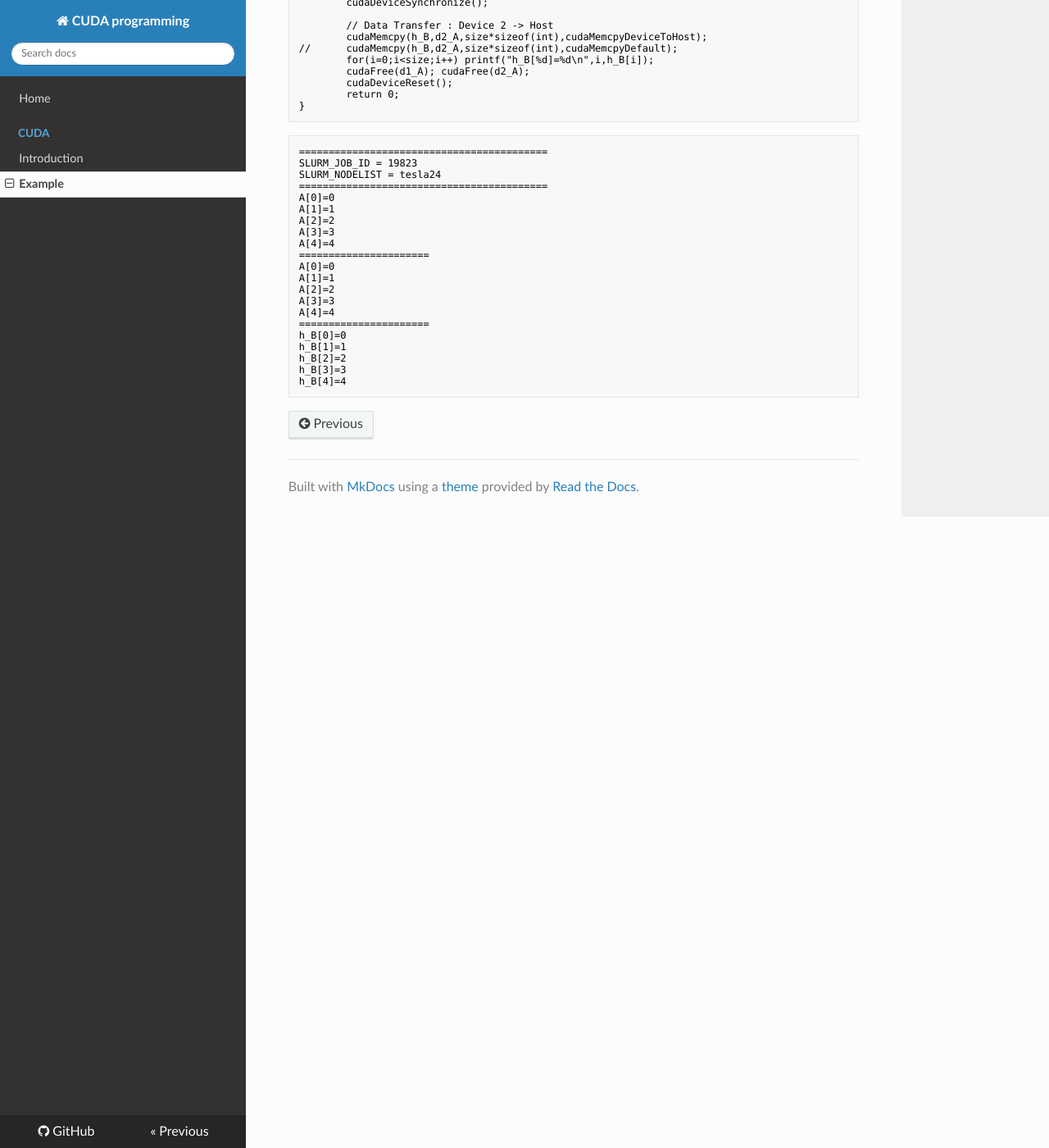
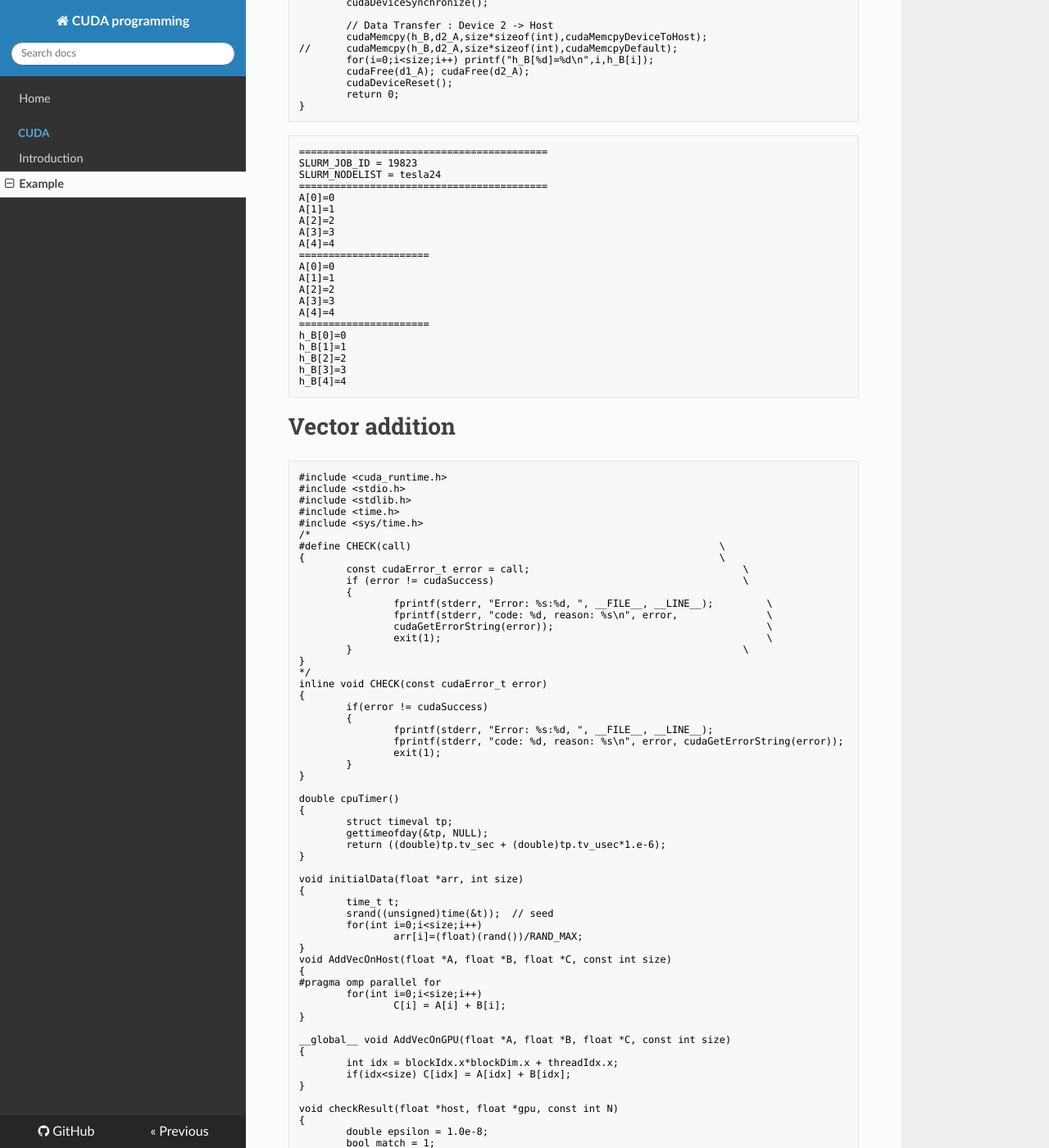
Before and after one commit to WonyoungCho/CUDA, an MkDocs documentation site: the page built from docs/CUDA_ex.md, in a window 1280 px wide and 1400 px high, scrolled down 3132 px. Shown: the whole window at 82% size. Built offline with MkDocs 1.6.1, drawn with Linux system fonts in a browser that asks for light colours; nearby versions of some CDN libraries; old or Windows-style settings are respelled for this version of MkDocs; some of the changed text lies outside the part shown.

Commit message:
Update CUDA_ex.md

````diff
--- a/docs/CUDA_ex.md
+++ b/docs/CUDA_ex.md
@@ -217,3 +217,159 @@ h_B[2]=2
 h_B[3]=3
 h_B[4]=4
 ```
+
+# Vector addition
+```cu
+#include <cuda_runtime.h>
+#include <stdio.h>
+#include <stdlib.h>
+#include <time.h>
+#include <sys/time.h>
+/*
+#define CHECK(call)                                                    \
+{                                                                      \
+        const cudaError_t error = call;                                    \
+        if (error != cudaSuccess)                                          \
+        {                                                                                                                      \
+                fprintf(stderr, "Error: %s:%d, ", __FILE__, __LINE__);         \
+                fprintf(stderr, "code: %d, reason: %s\n", error,               \
+                cudaGetErrorString(error));                                    \
+                exit(1);                                                       \
+        }                                                                  \
+}
+*/
+inline void CHECK(const cudaError_t error)
+{
+        if(error != cudaSuccess)
+        {
+                fprintf(stderr, "Error: %s:%d, ", __FILE__, __LINE__);
+                fprintf(stderr, "code: %d, reason: %s\n", error, cudaGetErrorString(error));
+                exit(1);
+        }
+}
+
+double cpuTimer()
+{
+        struct timeval tp;
+        gettimeofday(&tp, NULL);
+        return ((double)tp.tv_sec + (double)tp.tv_usec*1.e-6);
+}
+
+void initialData(float *arr, int size)
+{
+        time_t t;
+        srand((unsigned)time(&t));  // seed
+        for(int i=0;i<size;i++)
+                arr[i]=(float)(rand())/RAND_MAX;
+}
+void AddVecOnHost(float *A, float *B, float *C, const int size)
+{
+#pragma omp parallel for
+        for(int i=0;i<size;i++)
+                C[i] = A[i] + B[i];
+}
+
+__global__ void AddVecOnGPU(float *A, float *B, float *C, const int size)
+{
+        int idx = blockIdx.x*blockDim.x + threadIdx.x;
+        if(idx<size) C[idx] = A[idx] + B[idx];
+}
+
+void checkResult(float *host, float *gpu, const int N)
+{
+        double epsilon = 1.0e-8;
+        bool match = 1;
+        for(int i=0;i<N;i++)
+        {
+                if(abs(host[i] - gpu[i]) > epsilon)
+                {
+                        match = 0;
+                        printf("Vector do not match!\n");
+                        printf("host %5.2f, gpu %5.2f at current %d\n", host[i], gpu[i], i);
+                        break;
+                }
+        }
+        if(match) printf("Vectors match.\n");
+}
+int main(int argc, char **argv)
+{
+//      int nSize = 1<<23;   //16M
+        int nSize = 1<<24;   //16M
+        printf("Vector size : %d\n", nSize);
+/*********** on HOST *******************/
+        // malloc host memory
+        size_t nBytes = nSize*sizeof(float);
+
+        float *h_A, *h_B, *hostResult, *gpuResult;
+        h_A = (float*)malloc(nBytes);
+        h_B = (float*)malloc(nBytes);
+        hostResult = (float*)malloc(nBytes);
+        gpuResult = (float*)malloc(nBytes);
+
+        double iStart, iEnd;
+        double ElapsedTime;
+
+        initialData(h_A, nSize);
+        initialData(h_B, nSize);
+
+        memset(hostResult, 0, nBytes);
+        memset(gpuResult, 0, nBytes);
+
+        iStart=cpuTimer();
+        AddVecOnHost(h_A, h_B, hostResult, nSize);
+        iEnd = cpuTimer();
+        ElapsedTime = iEnd - iStart;
+        printf("Elapsed Time in AddVecOnHost : %f\n",ElapsedTime);
+/*****************************************/
+
+/********** ON GPU **********************/
+        // malloc device global memory
+        float *d_A, *d_B, *d_C;
+        CHECK(cudaMalloc((float**)&d_A, nBytes));
+        CHECK(cudaMalloc((float**)&d_B, nBytes));
+        CHECK(cudaMalloc((float**)&d_C, nBytes));
+
+        // Data transfer : Host --> Device
+        CHECK(cudaMemcpy(d_A, h_A, nBytes, cudaMemcpyHostToDevice));
+        CHECK(cudaMemcpy(d_B, h_B, nBytes, cudaMemcpyHostToDevice));
+
+        // dimension of thread block and grid
+        dim3 block(256);
+        dim3 grid((nSize+block.x-1)/block.x);
+
+        // create tow events
+        cudaEvent_t start, stop;
+        cudaEventCreate(&start);
+        cudaEventCreate(&stop);
+
+        iStart = cpuTimer();
+        float Etime;
+        cudaEventRecord(start);
+        AddVecOnGPU<<<grid, block>>>(d_A, d_B, d_C, nSize);
+        CHECK(cudaDeviceSynchronize());
+//      ElapsedTime = cpuTimer() - iStart;
+        cudaEventRecord(stop);
+        ElapsedTime = cpuTimer() - iStart;
+        cudaEventSynchronize(stop);
+        cudaEventElapsedTime(&Etime, start, stop);
+        printf("Elapsed Time in AddVecOnGPU<<<%d, %d>>> : %f ms\n", grid.x, block.x, Etime);
+//      printf("GPU Timer : %f ms , CPU Timer : %f ms\n",Etime, ElapsedTime*1000.0);
+
+        CHECK(cudaMemcpy(gpuResult, d_C, nBytes, cudaMemcpyDeviceToHost));
+/****************************************/
+
+        // check results
+        checkResult(hostResult, gpuResult, nSize);
+
+        // memory deallocate
+        free(h_A),      free(h_B),      free(hostResult),       free(gpuResult);
+        CHECK(cudaFree(d_A)),   CHECK(cudaFree(d_B)),   CHECK(cudaFree(d_C));
+        return 0;
+}
+```
+```sh
+Vector size : 16777216
+Elapsed Time in AddVecOnHost : 0.066860
+Elapsed Time in AddVecOnGPU<<<65536, 256>>> : 0.355040 ms
+Vectors match.
+```
````
